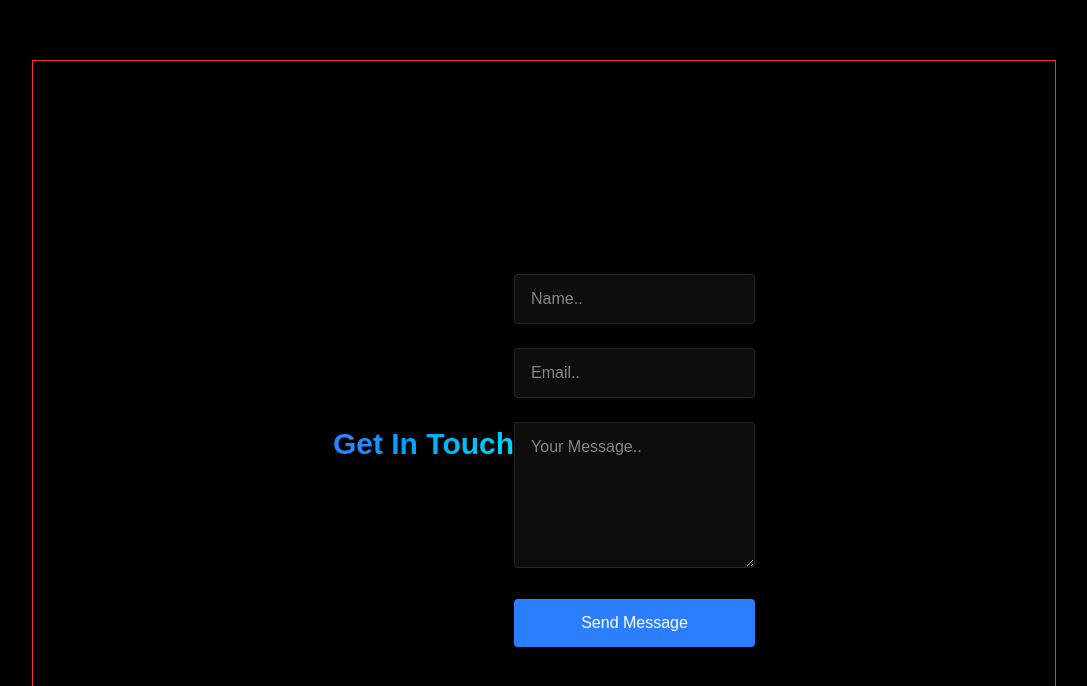
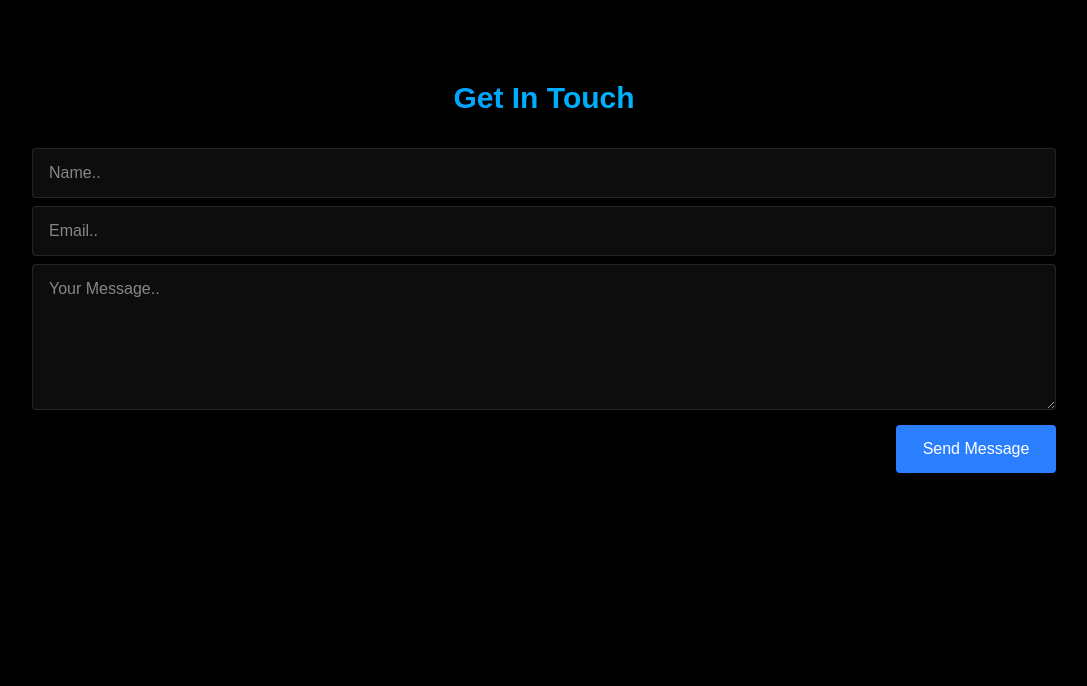
Before and after one commit to mubashir-jpg/portfolio, a React (Vite) app: page / in a window 1280 px wide. Shown: the part 2336-3022 px from the top of the page, without its empty margins (96-1183 px from the left). After the commit the page ends 2829 px from the top, so only its background shows below. Built offline with nearby package versions, Linux system fonts and the light colour scheme.

Commit message:
fix: contact form on home

```diff
--- a/src/component/section/Contact.jsx
+++ b/src/component/section/Contact.jsx
@@ -26,12 +26,11 @@ export const Conttact = () => {
     };
 
     return (
-        <section id="Contact" className="max-w-5xl min-h-screen m-auto flex items-center justify-center py-20 border border-red-500">
-
+        <section id="Contact" className="max-w-5xl m-auto grid items-center my-5">
             <h2 className="text-3xl font-bold mb-8 bg-gradient-to-r from-blue-500 to-cyan-400 bg-clip-text text-transparent text-center">
                 Get In Touch
             </h2>
-                <form className="space-y-6" onSubmit={handlesubmit}>
+            <form className="space-y-2 w-full" onSubmit={handlesubmit}>
                 <div className="relative">
                     <input
                         type="text"
@@ -68,12 +67,14 @@ export const Conttact = () => {
                         onChange={(e) => setformdata({ ...formdata, message: e.target.value })}
                     />
                 </div>
+                <div className="flex justify-end">
                     <button
                         type="submit"
-                        className="w-full bg-blue-500 text-white py-3 px-6 rounded font-medium transition relative overflow-hidden hover:-translate-y-0.5 hover:shadow-[0_0_15px rgba(59,130,246,0.4)]"
+                        className="w-full bg-blue-500 text-white py-3 max-w-[160px] px-6 rounded font-medium transition relative overflow-hidden hover:-translate-y-0.5 hover:shadow-[0_0_15px rgba(59,130,246,0.4)]"
                     >
                         Send Message
                     </button>
+                </div>
             </form>
         </section>
     );
```
Lines whose indentation alone changed are shown as unchanged.
